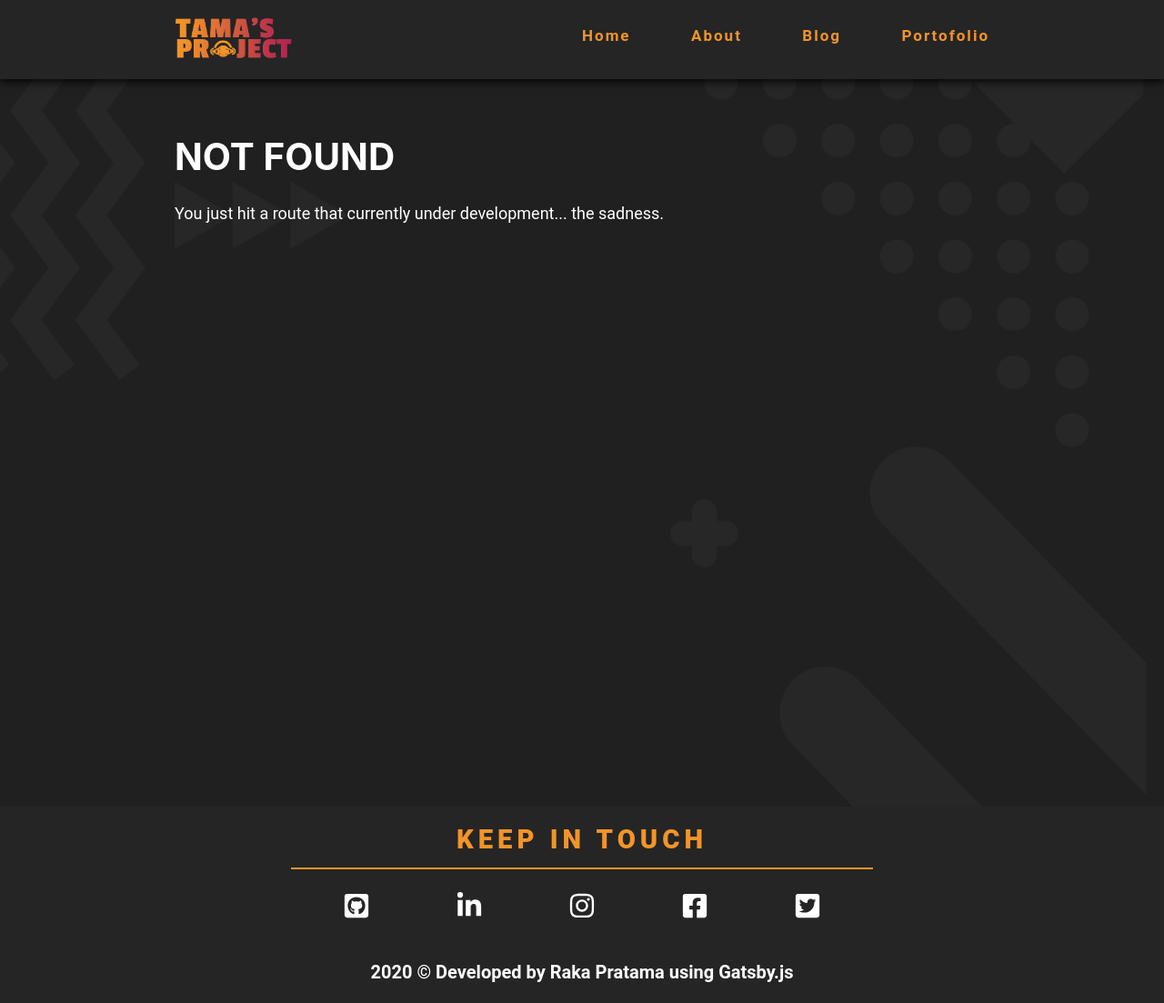
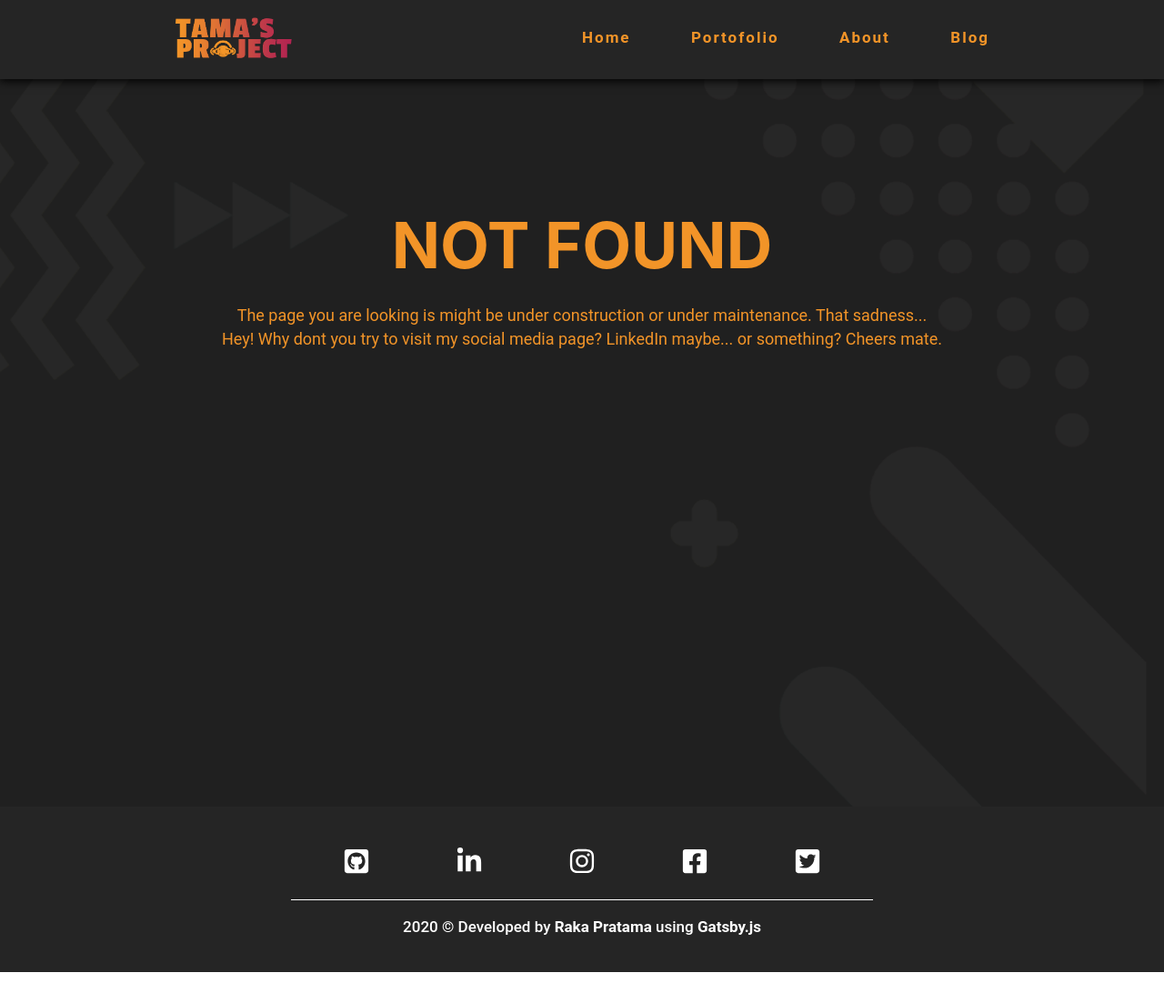
Before and after one commit to kesatriajerseyhitam/gatsby-portofolio, a Gatsby site: page /404 in a window 1280 px wide. Before the commit this address had no page. Shown: the whole page at 91% size. After the commit the page ends 1069 px from the top, so only its background shows below. Built offline with nearby package versions, Linux system fonts and the light colour scheme; Gatsby itself is replaced by a stand-in of ours.

Commit message:
fix(links): change order

```diff
--- a/src/components/footer/index.jsx
+++ b/src/components/footer/index.jsx
@@ -4,7 +4,6 @@ import {
   FooterContainer,
   FooterCreditContainer,
   FooterLinksContainer,
-  FooterTitleContainer,
   LinkContainer,
 } from './styled';
 
@@ -12,11 +11,6 @@ import { footerLinks as links } from '../../constant/links';
 
 const Footer = () => (
   <FooterContainer>
-    <FooterTitleContainer>
-      <h2>
-        { 'keep in touch'.toUpperCase() }
-      </h2>
-    </FooterTitleContainer>
     <FooterLinksContainer>
       {
         links.map((item) => (
--- a/src/components/footer/styled.js
+++ b/src/components/footer/styled.js
@@ -70,6 +70,7 @@ export const LinkContainer = styled.a`
 
 export const FooterCreditContainer = styled.div`
   margin-top: ${containerGap};
+  border-top: 1px solid white;
 
   h4 {
     color: white;
@@ -77,7 +78,8 @@ export const FooterCreditContainer = styled.div`
     ${textCentering}
 
     @media(min-width: 1024px) {
-      font-size: 20px;
+      font-size: 17px;
+      font-weight: 500;
     }
   }
 `;
--- a/src/components/header/styled.js
+++ b/src/components/header/styled.js
@@ -47,7 +47,7 @@ export const HeaderContainer = styled.div`
 export const InlineLinkContainer = styled.ul`
   display: none;
   width: 35vw;
-  margin-top: 30px;
+  margin-top: 35px;
 
   a {
     ${linkStyle};
@@ -60,7 +60,7 @@ export const InlineLinkContainer = styled.ul`
   }
 
   @media(min-width: 1360px) {
-    width: 25vw;
+    width: 30vw;
   }
 
 `;
--- a/src/components/web-card/styled.js
+++ b/src/components/web-card/styled.js
@@ -60,7 +60,6 @@ export const Paragraph = styled.p`
 
 export const DetailButton = styled(AniLink)`
   ${defaultButton};
-  box-shadow: 0px 1px 10px 1px black;
   margin-top: 40px;
   width: 100%;
 `;
--- a/src/constant/links.jsx
+++ b/src/constant/links.jsx
@@ -13,16 +13,16 @@ export const links = [
     path: '/',
   },
   {
+    name: 'portofolio',
+    path: '/portofolio',
+  },
+  {
     name: 'about',
     path: '/about',
   },
   {
     name: 'blog',
     path: '/blog',
-  },
-  {
-    name: 'portofolio',
-    path: '/portofolio',
   },
 ];
 
--- a/src/pages/404/index.jsx
+++ b/src/pages/404/index.jsx
@@ -1,13 +1,49 @@
 import React from 'react';
+import styled from 'styled-components';
 
 import Layout from '../../components/layout';
 import SEO from '../../components/seo';
+import { color } from '../../constant/styles';
+
+const {
+  primaryHighlight,
+} = color;
+
+const Container = styled.div`
+  display: flex;
+  flex-wrap: wrap;
+  text-align: center;
+  width: 100%;
+  font-family: 'Roboto';
+
+  @media(min-width: 1024px) {
+    margin-top: 80px;
+  }
+`;
+
+const Title = styled.h1`
+  color: ${primaryHighlight};
+  width: 100%;
+  font-size: 70px;
+  `;
+
+const Message = styled.p`
+  color: ${primaryHighlight};
+  width: 100%;
+`;
 
 const NotFoundPage = () => (
   <Layout>
-    <SEO title="404: Not found" />
-    <h1>NOT FOUND</h1>
-    <p>You just hit a route that currently under development... the sadness.</p>
+    <SEO title="404 Not found" />
+    <Container>
+      <Title>NOT FOUND</Title>
+      <Message>
+        The page you are looking is might be under construction or under maintenance. That sadness...
+        <br />
+        Hey! Why dont you try to visit my social media page? LinkedIn maybe... or something? Cheers mate.
+        {' '}
+      </Message>
+    </Container>
   </Layout>
 );
 
```
